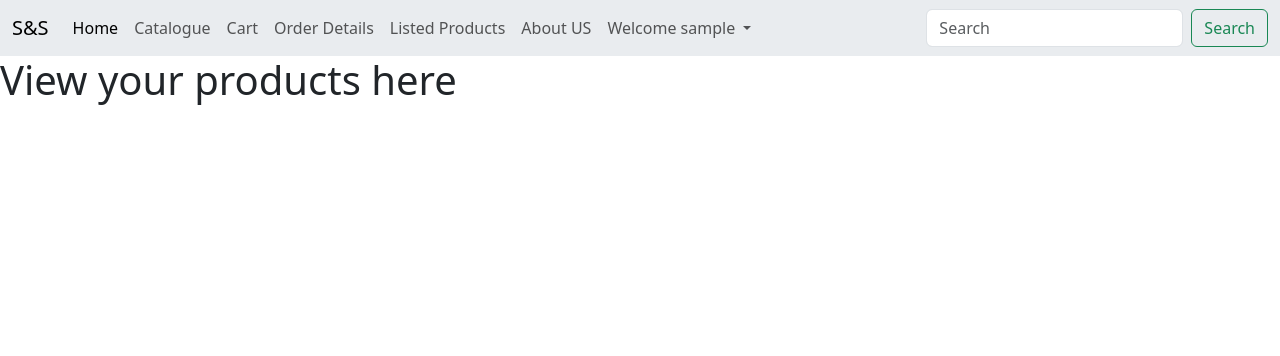
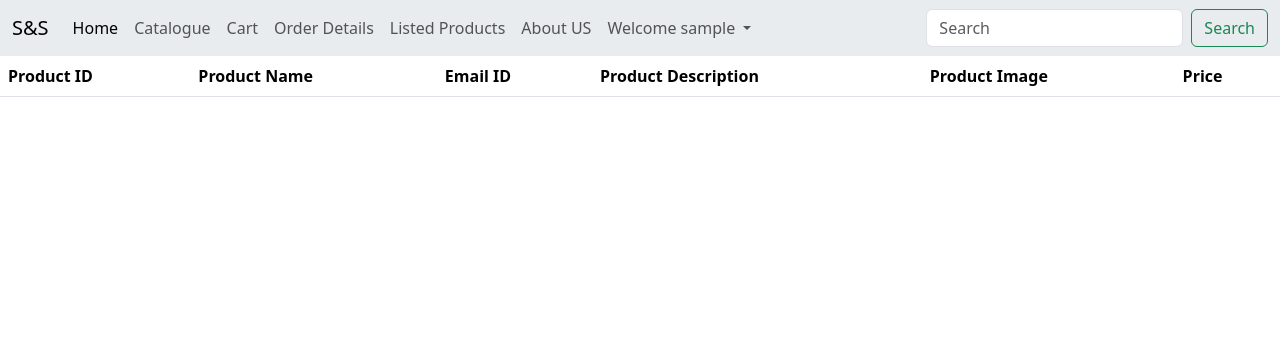
Before and after one commit to srivishnumv/DBMS, a Flask app: page /listed in a window 1280 px wide. Shown: the top 356 px of the page. Run offline with Flask 2, Linux system fonts and the light colour scheme; the visitor is signed in with stand-in values (Sample User, id 1); data comes from the database, SQL or seed files in the repository; lists and menus that the app fills with data are empty.

Commit message:
add_prod

```diff
--- a/templates/listed.html
+++ b/templates/listed.html
@@ -5,7 +5,34 @@ Your Products
 {% endblock title %}
 
 {% block body %}
-<h1>
-  View your products here
-</h1>
+<table class="table">
+  <thead>
+    <tr>
+      <th scope="col">Product ID</th>
+      <th scope="col">Product Name</th>
+      <th scope="col">Email ID</th>
+      <th scope="col">Product Description</th>
+      <th scope="col">Product Image</th>
+      <th scope="col">Price</th>
+
+
+
+    </tr>
+  </thead>
+  <tbody class="table-group-divider">
+
+    {% for post in query %}
+    <tr>
+      <th scope="row">{{post.pid}}</th>
+      <td>{{post.email}}</td>
+      <td>{{post.p_name}}</td>
+      <td>{{post.p_desc}}</td>
+      <td>{{post.p_img}}</td>
+      <td>{{post.price}}</td>
+
+      </tr>
+    {% endfor %}
+  </tbody>
+</table>
+
 {% endblock body %}
```
